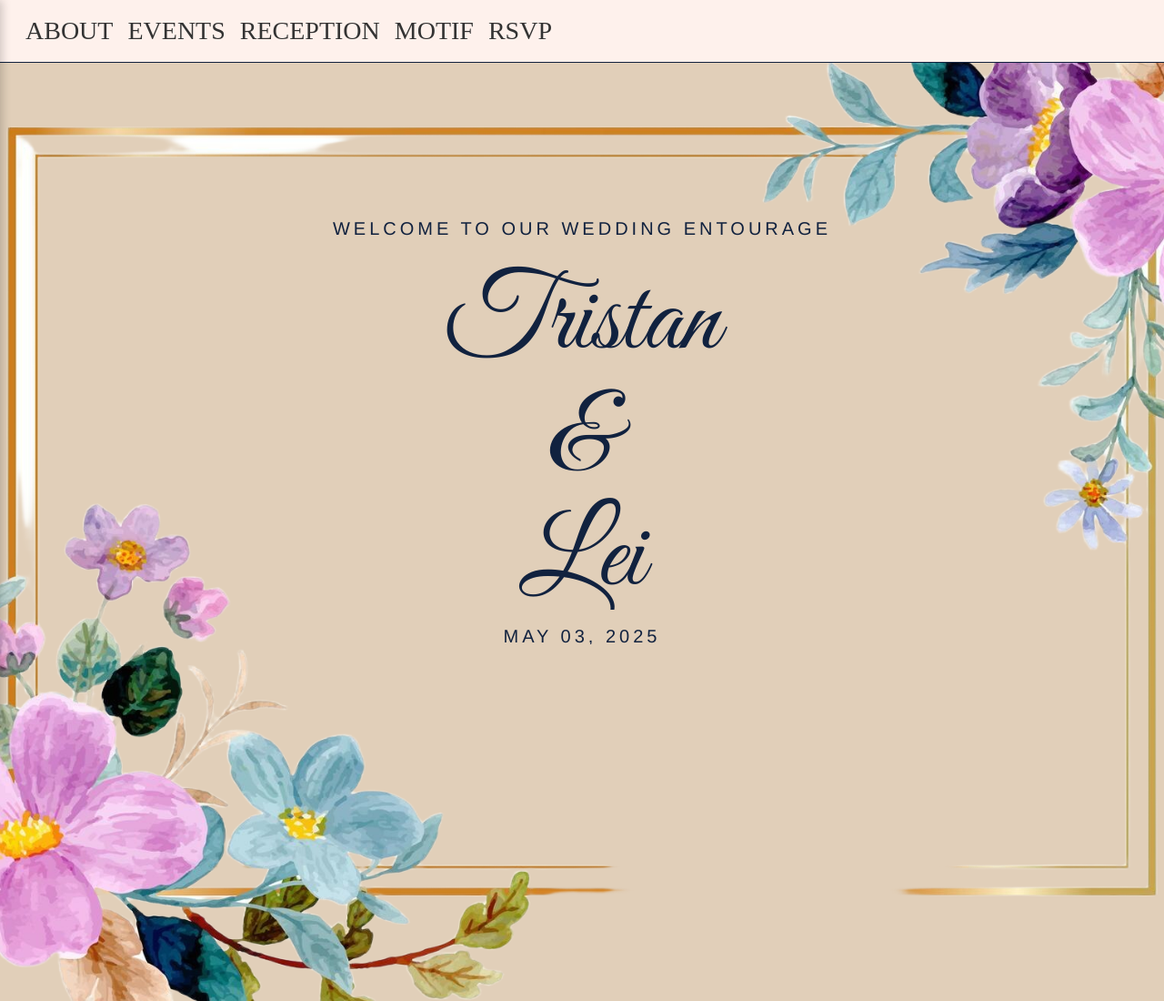
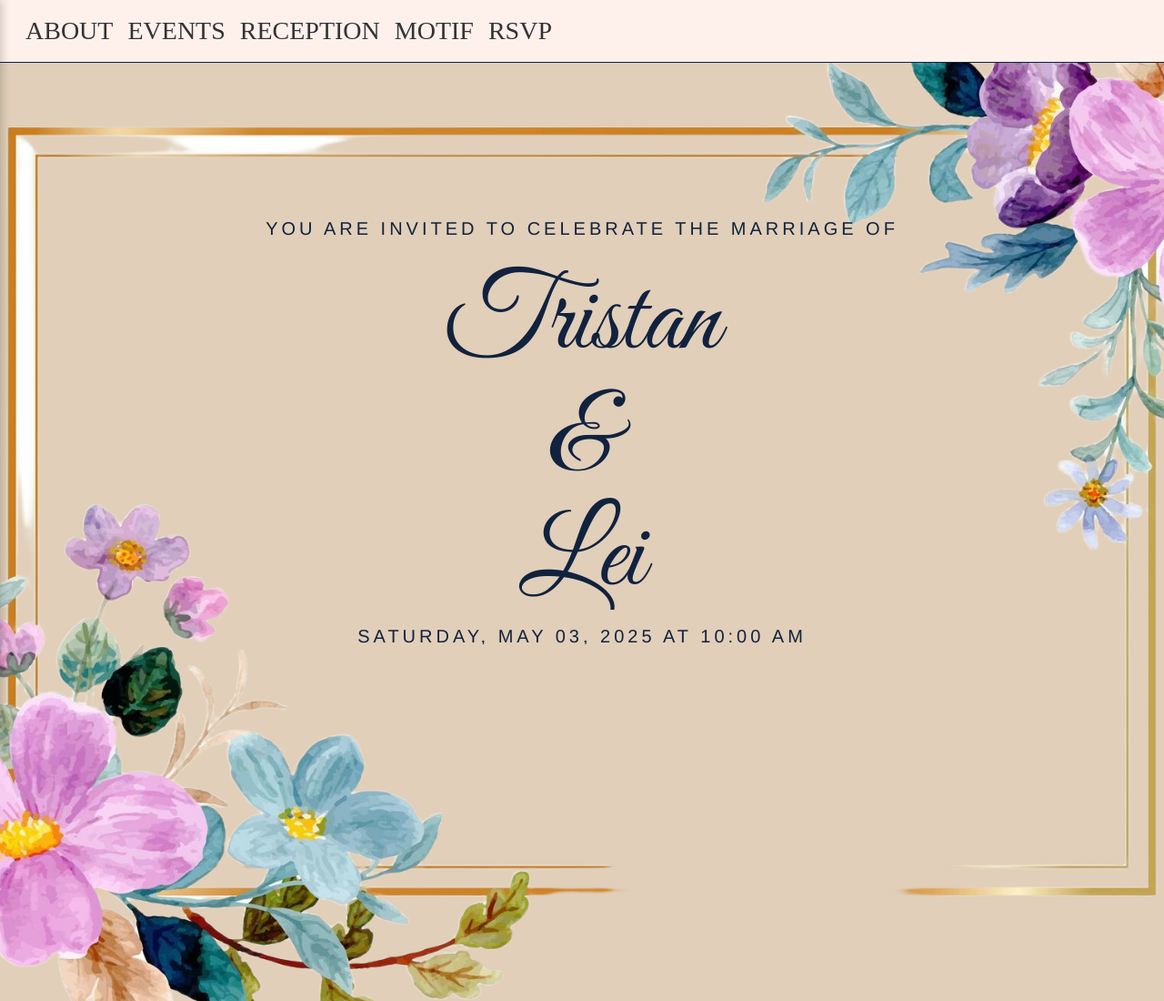
Before and after one commit to traci12/tristan-lei_wedding_entourage, a plain HTML site: page index.html in a window 1280 px wide. Shown: the top 1100 px of the page at 91% size. Drawn offline with Linux system fonts and the light colour scheme; a web font is replaced by a local one.

Commit message:
Additional changes.

```diff
--- a/index.html
+++ b/index.html
@@ -79,7 +79,7 @@
 
 <header class="index-header">
   <div class="index-header__subtitle">
-    <h5 style="opacity: 1">Welcome to Our Wedding Entourage</h5>
+    <h5 style="opacity: 1">You are invited to celebrate the marriage of</h5>
   </div>
   <div class="index-header__title">
     <h1 style="opacity: 1">
@@ -95,7 +95,7 @@
     </h1>
     <br>
     <div class="index-header__subtitle">
-      <h5 style="opacity: 1">May 03, 2025</h5>
+      <h5 style="opacity: 1">Saturday, May 03, 2025 at 10:00 AM</h5>
     </div>
   </div>
 
```
